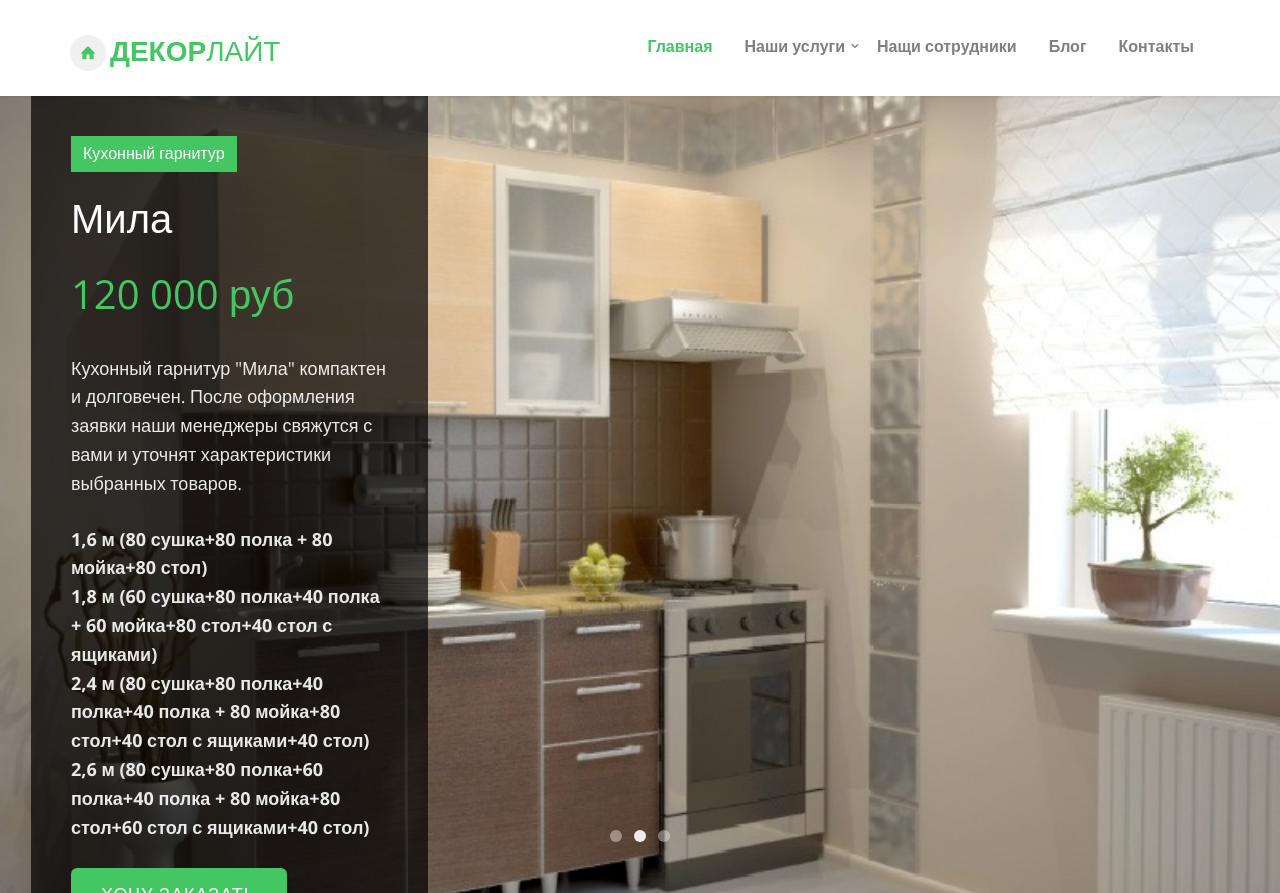
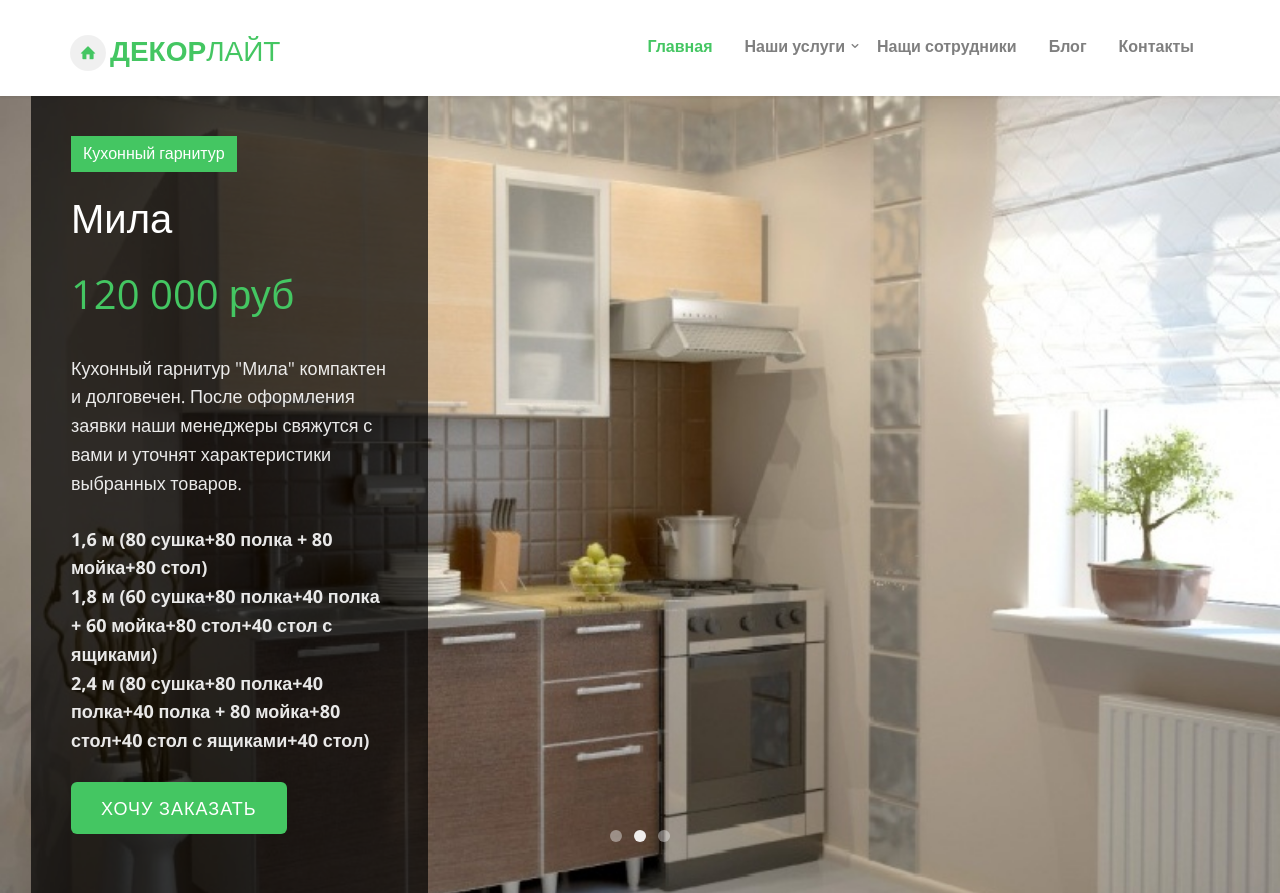
Before and after one commit to YuryKorotin/decorlite, a plain HTML site: page index.html in a window 1280 px wide. Shown: the top 893 px of the page. Drawn offline with nearby package versions, Linux system fonts and the light colour scheme; files whose address does not match are found by name.

Commit message:
Remove popular block

```diff
--- a/index.html
+++ b/index.html
@@ -144,7 +144,6 @@
 												<span>1,6 м (80 сушка+80 полка + 80 мойка+80 стол)</span>
 												<span>1,8 м (60 сушка+80 полка+40 полка + 60 мойка+80 стол+40 стол с ящиками)</span>
 												<span>2,4 м (80 сушка+80 полка+40 полка+40 полка + 80 мойка+80 стол+40 стол с ящиками+40 стол) </span>
-												<span>2,6 м (80 сушка+80 полка+60 полка+40 полка + 80 мойка+80 стол+60 стол с ящиками+40 стол) </span>
 											</p>
                       <p><a class="btn btn-primary btn-lg" href="#">Хочу заказать</a></p>
 				   					</div>
@@ -317,6 +316,7 @@
 			</div>
 		</div>
 
+  <!--
 		<div id="fh5co-popular-properties" class="fh5co-section-gray">
 			<div class="container">
 				<div class="row">
@@ -356,7 +356,7 @@
 				</div>
 			</div>
 		</div>
-
+    -->
 		<div id="fh5co-testimonial" style="background-image:url(images/img_bg_4.jpg);">
 			<div class="container">
 				<div class="row animate-box">
```
